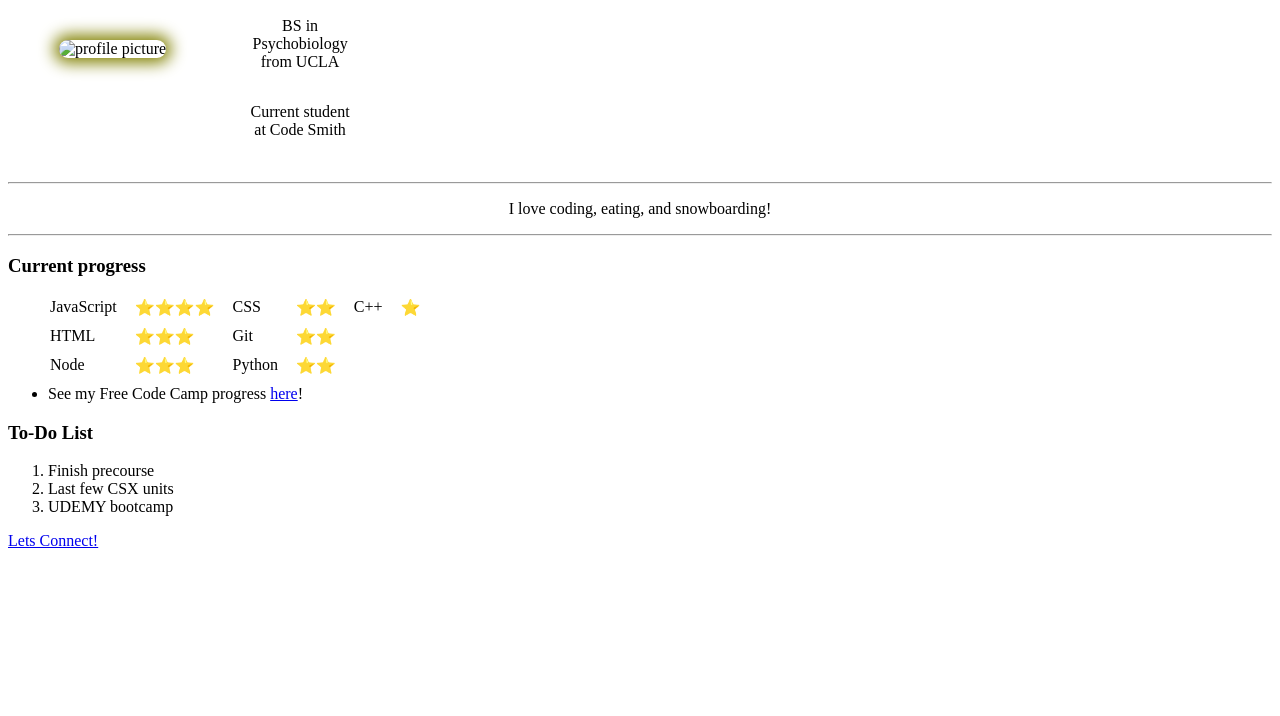
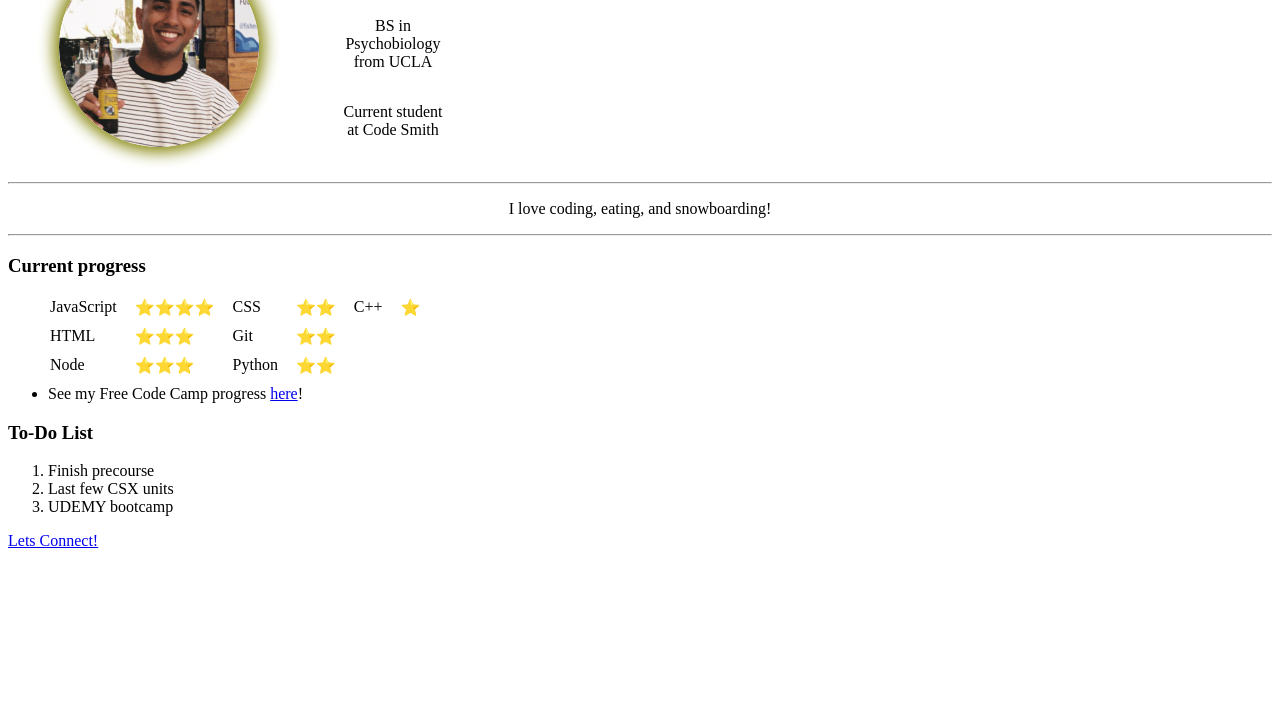
Before and after one commit to kolashah/my-first-website, a plain HTML site: page index.html in a window 1280 px wide. Shown: the part 84-800 px from the top of the page. Drawn offline with Linux system fonts and the light colour scheme.

Commit message:
fixed images link

```diff
--- a/index.html
+++ b/index.html
@@ -11,7 +11,7 @@
 <body>
     <table>
         <tr>
-            <td><img class='profile' src="/images/cropped.png" alt="profile picture"></td>
+            <td><img class='profile' src="/cropped.png" alt="profile picture"></td>
 
             <td><h1 class="center">Aalok Shah</h1>
             <p class="bio">BS in Psychobiology from UCLA</p>
```
